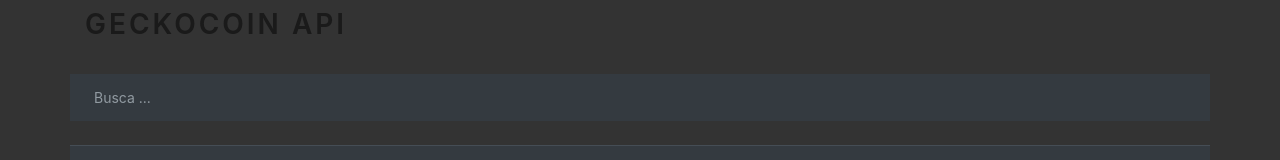
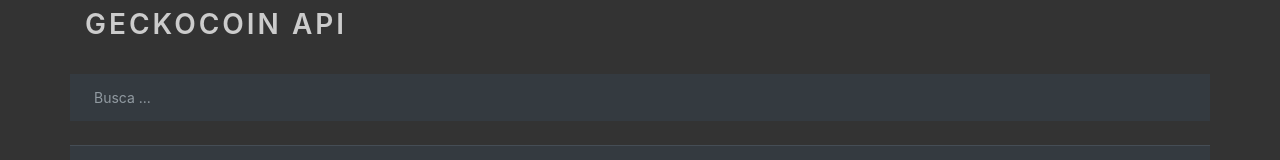
Before and after one commit to F7418O/svetlte-crypto-data, a Svelte app: page / in a window 1280 px wide. Shown: the top 160 px of the page. Built offline with nearby package versions, Linux system fonts and the light colour scheme; no server answers.

Commit message:
correcciones

```diff
--- a/src/App.svelte
+++ b/src/App.svelte
@@ -25,7 +25,7 @@
 
 <main>
 	<div class="container">
-		<h2 class="h2"> GeckoCoin API</h2>
+		<h2> GeckoCoin API</h2>
 	</div>
 	<div class="container">
 		<div class="row">
@@ -69,4 +69,7 @@
 </main>
 
 <style>
+	h2{
+		color: #ccc
+	}
 </style>
```
